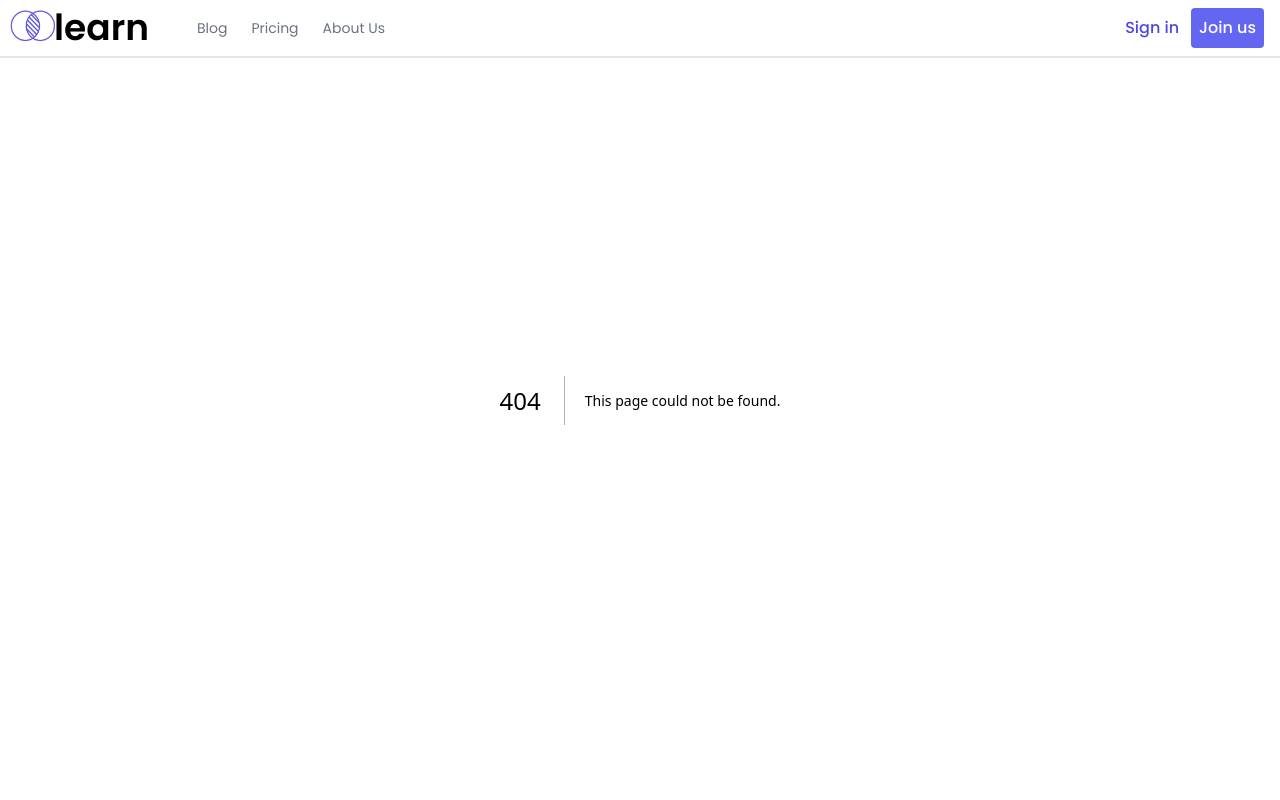
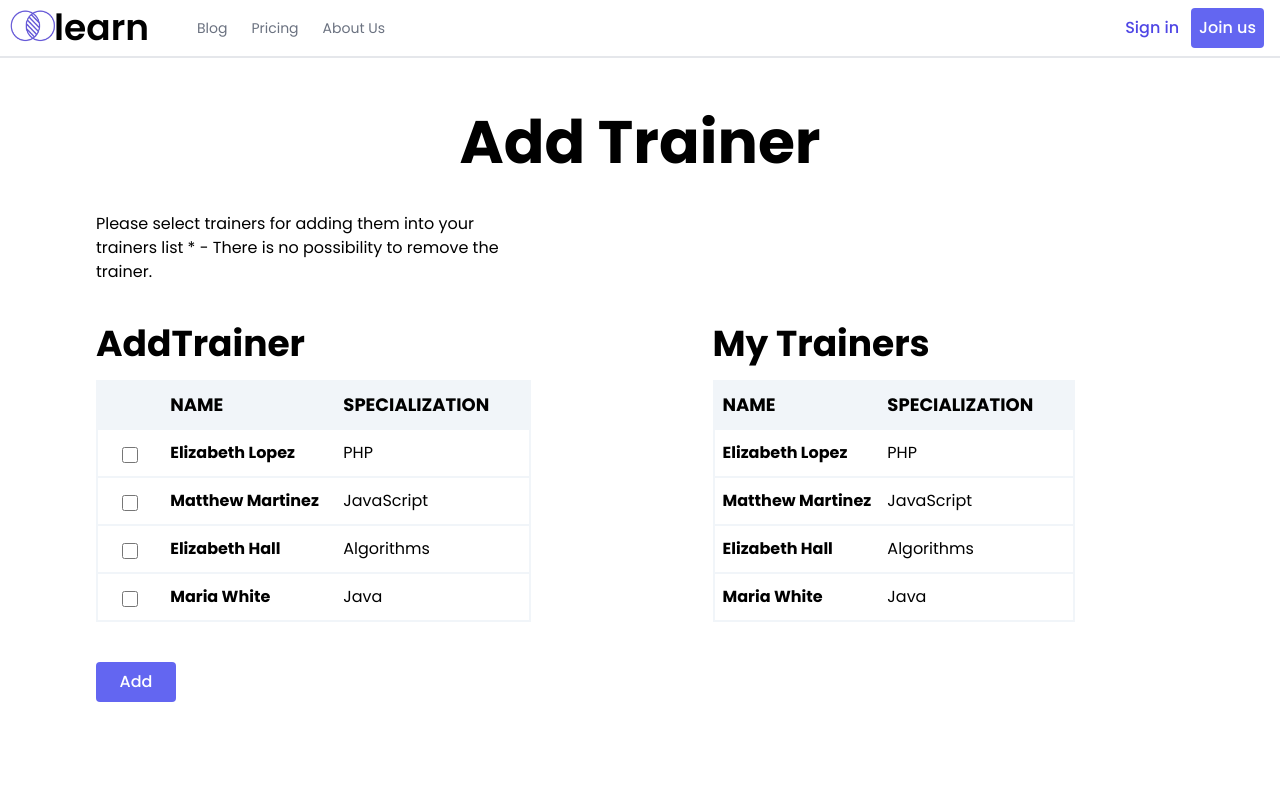
Before and after one commit to nemanjaKostovski/next_learning_platform, a Next.js app: page /profile/addtrainer in a window 1280 px wide. Before the commit this address had no page. Shown: the top 800 px of the page. Built offline with nearby package versions, Linux system fonts and the light colour scheme.

Commit message:
add trainer

```diff
--- /dev/null
+++ b/src/app/profile/addtrainer/page.tsx
@@ -0,0 +1,20 @@
+import MyTrainers from "../components/MyTrainers";
+import AddTrainers from "../components/AddTrainers";
+
+export default function AddTrainer() {
+  return (
+    <div>
+      <h1 className="mb-10 pt-28 text-center text-6xl font-bold">
+        Add Trainer
+      </h1>
+      <p className="mb-10 md:w-2/5">
+        Please select trainers for adding them into your trainers list * - There
+        is no possibility to remove the trainer.
+      </p>
+      <section className="mb-20 flex flex-col justify-between md:flex-row">
+        <AddTrainers />
+        <MyTrainers />
+      </section>
+    </div>
+  );
+}
--- /dev/null
+++ b/src/app/profile/components/AddTrainers.tsx
@@ -0,0 +1,15 @@
+import TrainersTable from "./TrainersTable";
+
+export default function AddTrainers() {
+  return (
+    <div className="lg:mr-[10%] xl:w-2/5">
+      <div className="flex w-full flex-row items-baseline justify-between">
+        <h3 className="mb-4 text-xl font-bold md:text-2xl lg:text-4xl">
+          AddTrainer
+        </h3>
+      </div>
+      <TrainersTable hidden={false} />
+      <button className="btn btn--primary my-10 w-20 rounded">Add</button>
+    </div>
+  );
+}
--- a/src/app/profile/components/MyTrainers.tsx
+++ b/src/app/profile/components/MyTrainers.tsx
@@ -1,37 +1,23 @@
+"use client";
+
+import TrainersTable from "./TrainersTable";
+import { usePathname } from "next/navigation";
+
 export default function MyTrainers() {
+  const pathName = usePathname();
   return (
     <div className="lg:mr-[10%] xl:w-1/3">
-      <div className="flex w-full flex-row items-baseline justify-between">
-        <h3 className="mb-4 text-xl font-bold md:text-2xl lg:text-4xl">
+      <div className="flex w-full flex-row items-baseline">
+        <h3 className="mb-4 mr-2 text-xl font-bold md:text-2xl lg:text-4xl">
           My Trainers
         </h3>
-        <button className="btn btn--primary ml-10 rounded">Add Trainer</button>
+        {!pathName.includes("/addtrainer") && (
+          <button className="btn btn--primary ml-24 rounded">
+            Add Trainer
+          </button>
+        )}
       </div>
-      <table className="w-full border-collapse rounded-md border-2 border-slate-100 text-left align-middle">
-        <tr>
-          <th className="h-12 w-1/2 bg-slate-100 p-1 pl-2 text-xl">NAME</th>
-          <th className="h-12 w-1/2 bg-slate-100 p-1 text-xl">
-            SPECIALIZATION
-          </th>
-        </tr>
-
-        <tr className="h-12 border-2 border-slate-100">
-          <td className="pl-2 font-bold">Elizabeth Lopez</td>
-          <td>PHP</td>
-        </tr>
-        <tr className="h-12 border-2 border-slate-100">
-          <td className="pl-2 font-bold">Matthew Martinez</td>
-          <td>JavaScript</td>
-        </tr>
-        <tr className="h-12 border-2 border-slate-100">
-          <td className="pl-2 font-bold">Elizabeth Hall</td>
-          <td>Algorithms</td>
-        </tr>
-        <tr className="h-12 border-2 border-slate-100">
-          <td className="pl-2 font-bold">Maria White</td>
-          <td>Java</td>
-        </tr>
-      </table>
+      <TrainersTable hidden={true} />
     </div>
   );
 }
--- /dev/null
+++ b/src/app/profile/components/TrainersTable.tsx
@@ -0,0 +1,29 @@
+import TrainersTableRow from "./TrainersTableRow";
+
+export default function TrainersTable({ hidden }: { hidden: boolean }) {
+  const trainers = [
+    { name: "Elizabeth Lopez", specialization: "PHP" },
+    { name: "Matthew Martinez", specialization: "JavaScript" },
+    { name: "Elizabeth Hall", specialization: "Algorithms" },
+    { name: "Maria White", specialization: "Java" },
+  ];
+
+  return (
+    <table className="w-full border-collapse rounded-md border-2 border-slate-100 text-left align-middle">
+      <thead>
+        <tr>
+          <th
+            className={`h-12 w-1/5 bg-slate-100 p-1 pl-2 text-xl ${hidden ? "hidden" : ""}`}
+          ></th>
+          <th className="h-12 w-1/2 bg-slate-100 pl-2 pr-10 text-lg">NAME</th>
+          <th className="h-12 w-1/2 bg-slate-100 pr-10 text-lg">
+            SPECIALIZATION
+          </th>
+        </tr>
+      </thead>
+      <tbody>
+        <TrainersTableRow trainers={trainers} hidden={hidden} />
+      </tbody>
+    </table>
+  );
+}
--- /dev/null
+++ b/src/app/profile/components/TrainersTableRow.tsx
@@ -0,0 +1,13 @@
+import { TrainersType } from "@/app/types";
+
+export default function TrainersTableRow({ trainers, hidden }: TrainersType) {
+  return trainers.map((trainer, index) => (
+    <tr key={`${index}${trainer}`} className="h-12 border-2 border-slate-100">
+      <td className={`${hidden ? "hidden" : ""} mt-4 flex justify-center`}>
+        <input type="checkbox" name={trainer.name} className="h-4 w-4" />
+      </td>
+      <td className="pl-2 font-bold">{trainer.name}</td>
+      <td>{trainer.specialization}</td>
+    </tr>
+  ));
+}
```
Also changed, not shown: src/app/types/index.ts (+10 -0 lines).
